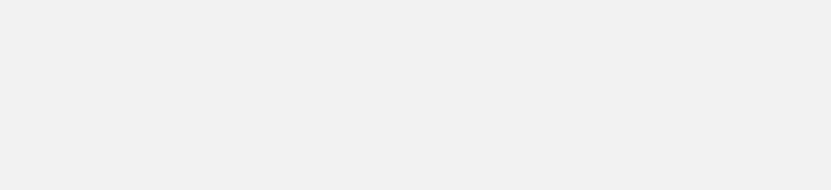
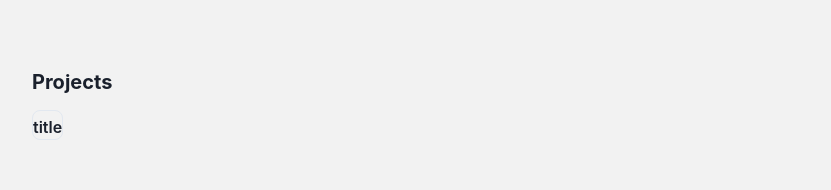
Before and after one commit to markmark345/markmark345.github.io, a Next.js app: page / in a window 1280 px wide. Shown: the part 402-592 px from the top of the page, without its empty margins (224-1055 px from the left). Built offline with nearby package versions, Linux system fonts and the light colour scheme.

Commit message:
add jason file

```diff
--- a/components/hero.js
+++ b/components/hero.js
@@ -117,7 +117,7 @@ const Hero = (props) => {
         </AspectRatio>
       </Flex>
     </Stack>
-    )
-}
+  );
+};
 
-export default Hero
+export default Hero;
--- a/components/projects.js
+++ b/components/projects.js
@@ -1,9 +1,26 @@
-// const Project = () => {
-//     return (
-//         <div>
-//             Hello
-//         </div>
-//     )
-// }
+import { VStack, Heading, List, ListItem, Box } from "@chakra-ui/react";
 
-// export default Project
+const Project = () => {
+  return (
+    <VStack w="full" alignItems="flex-start" spacing={4} as="section">
+      <Heading size="md">Projects</Heading>
+      <List spacing={6}>
+        <ListItem>
+          <Box maxW="sm" borderWidth="1px" borderRadius="lg" overflow="hidden">
+            <Box
+              mt="1"
+              fontWeight="semibold"
+              as="h4"
+              lineHeight="tight"
+              isTruncated
+            >
+              title
+            </Box>
+          </Box>
+        </ListItem>
+      </List>
+    </VStack>
+  );
+};
+
+export default Project;
--- a/pages/index.js
+++ b/pages/index.js
@@ -1,8 +1,12 @@
 import Hero from "../components/hero";
+import Project from "../components/projects";
 
 const Home = () => {
   return (
-    <Hero/>
+    <>
+      <Hero />
+      <Project />
+    </>
   );
 };
 
```
Also changed, not shown: data/jsprojects.json (added, +23 -0 lines). Lines whose indentation alone changed are shown as unchanged.
